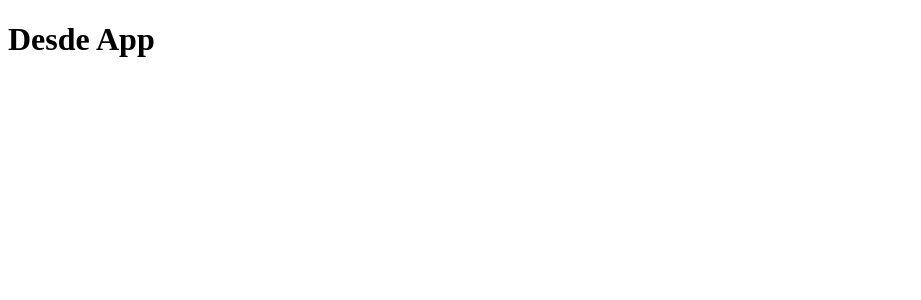
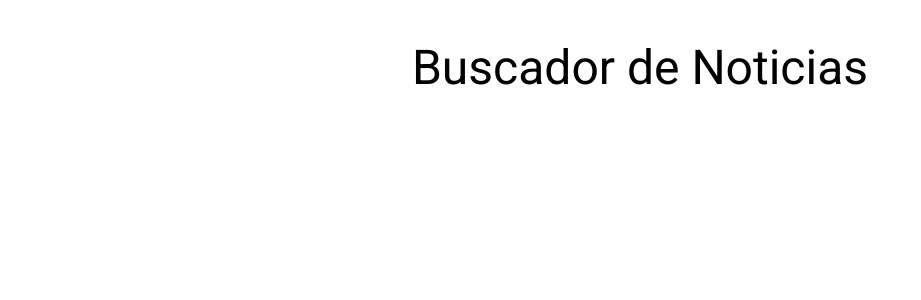
Before and after one commit to Nico235711/noticias-api-context, a React (Vite) app: page / in a window 1280 px wide. Shown: the top 300 px of the page, without its empty margins (0-921 px from the left). Built offline with nearby package versions, Linux system fonts and the light colour scheme.

Commit message:
Como utilizar los componentes de MUI

```diff
--- a/src/App.jsx
+++ b/src/App.jsx
@@ -1,10 +1,15 @@
+import { Container, Typography } from "@mui/material"
 
 function App() {
 
   return (
-    <>
-      <h1>Desde App</h1>
-    </>
+    <Container>
+      <header>
+        <Typography align="center" marginY={5} variant="h3" component="h1">
+          Buscador de Noticias
+        </Typography>
+      </header>
+    </Container>
   )
 }
 
```
